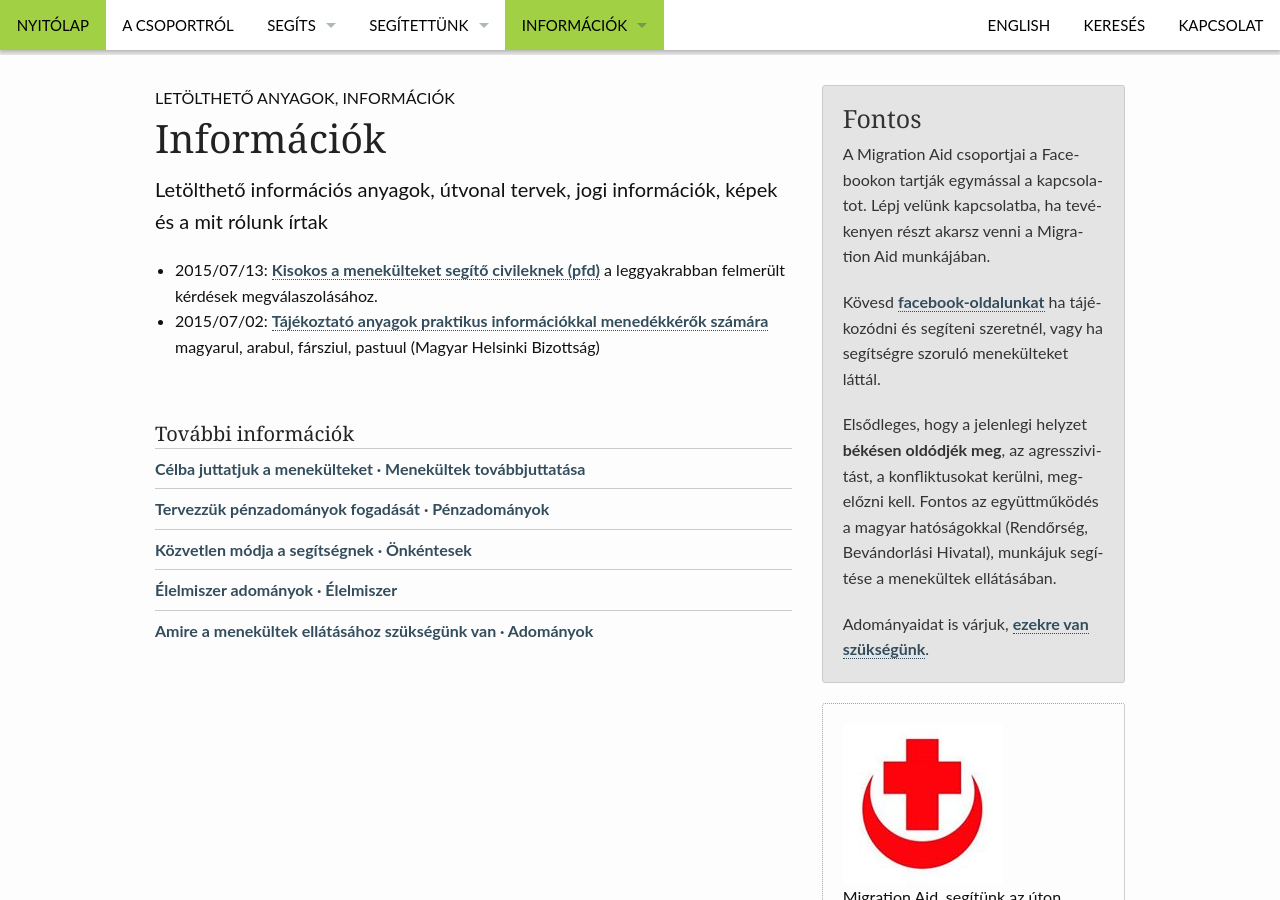
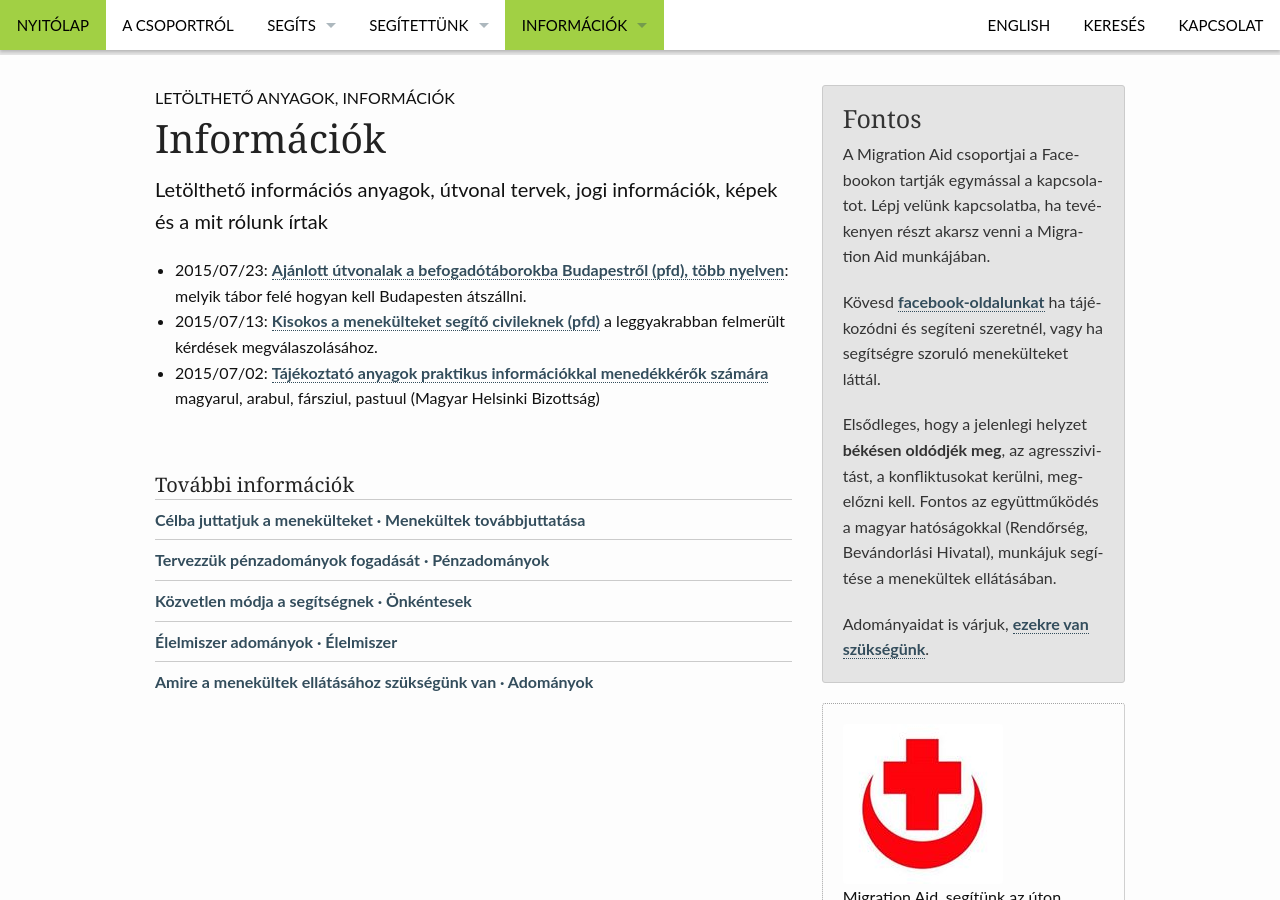
Before and after one commit to migaid/migaid.github.io, a Jekyll site: the page built from menu/info.md, in a window 1280 px wide and 900 px high, scrolled down 334 px. Built offline with Jekyll 4.4.1, drawn with Linux system fonts in a browser that asks for light colours.

Commit message:
utvonalterv

```diff
--- a/menu/info.md
+++ b/menu/info.md
@@ -12,6 +12,7 @@ header:
 
 ---
 
+- 2015/07/23: [Ajánlott útvonalak a befogadótáborokba Budapestről (pfd), több nyelven]({{ site.url }}/files/budapest-info.pdf"): melyik tábor felé hogyan kell Budapesten átszállni.
 - 2015/07/13: [Kisokos a menekülteket segítő civileknek (pfd)](http://helsinki.hu/wp-content/uploads/info-segitoknek_FINAL_2.pdf) a leggyakrabban felmerült kérdések megválaszolásához.
 - 2015/07/02: [Tájékoztató anyagok praktikus információkkal menedékkérők számára](http://helsinki.hu/uj-informacios-anyag-menekulteknek) magyarul, arabul, fársziul, pastuul (Magyar Helsinki Bizottság)
 
```
Also changed, not shown: files/teszt.md (deleted, +0 -1 lines), 1 other file.
